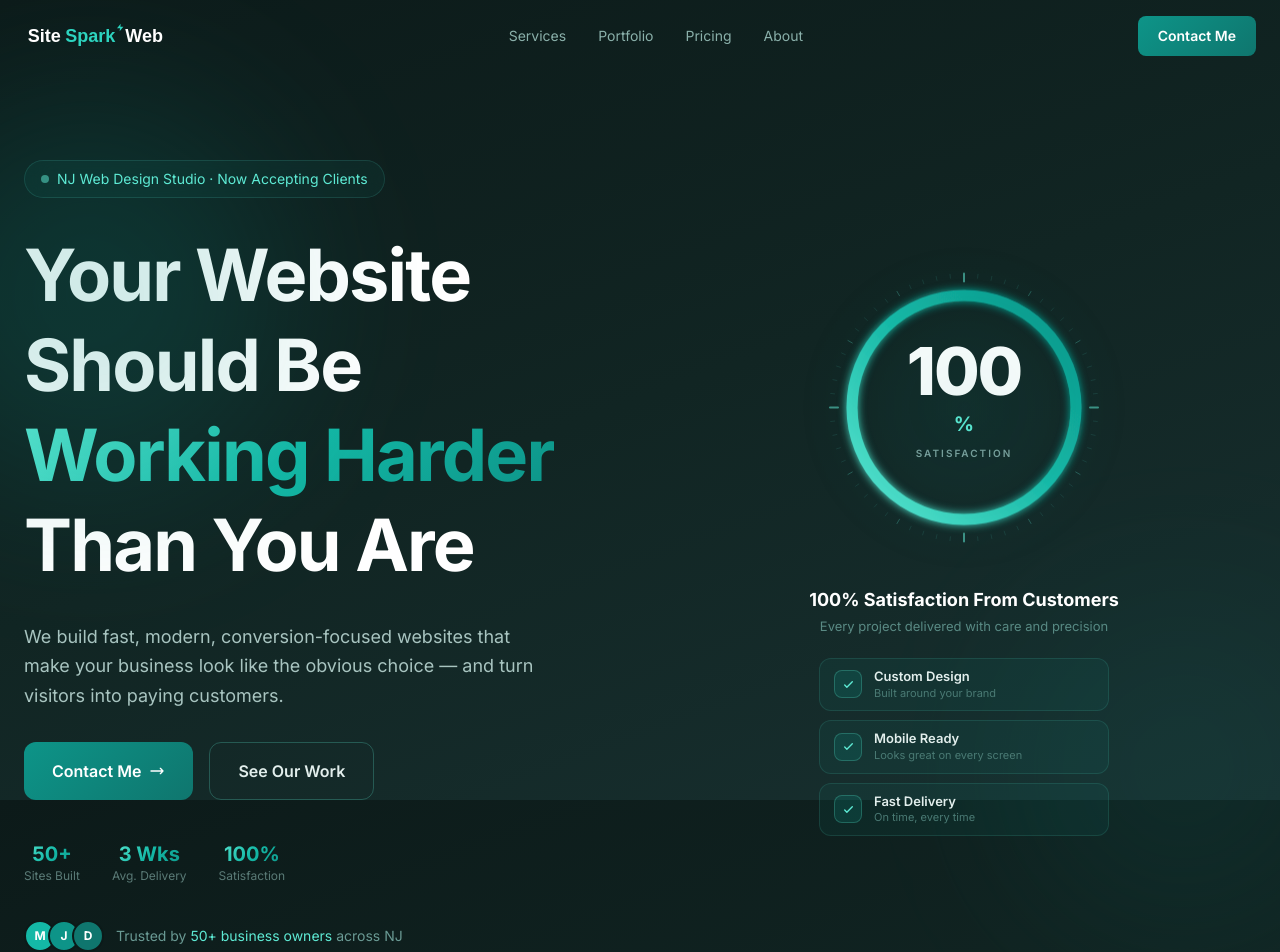
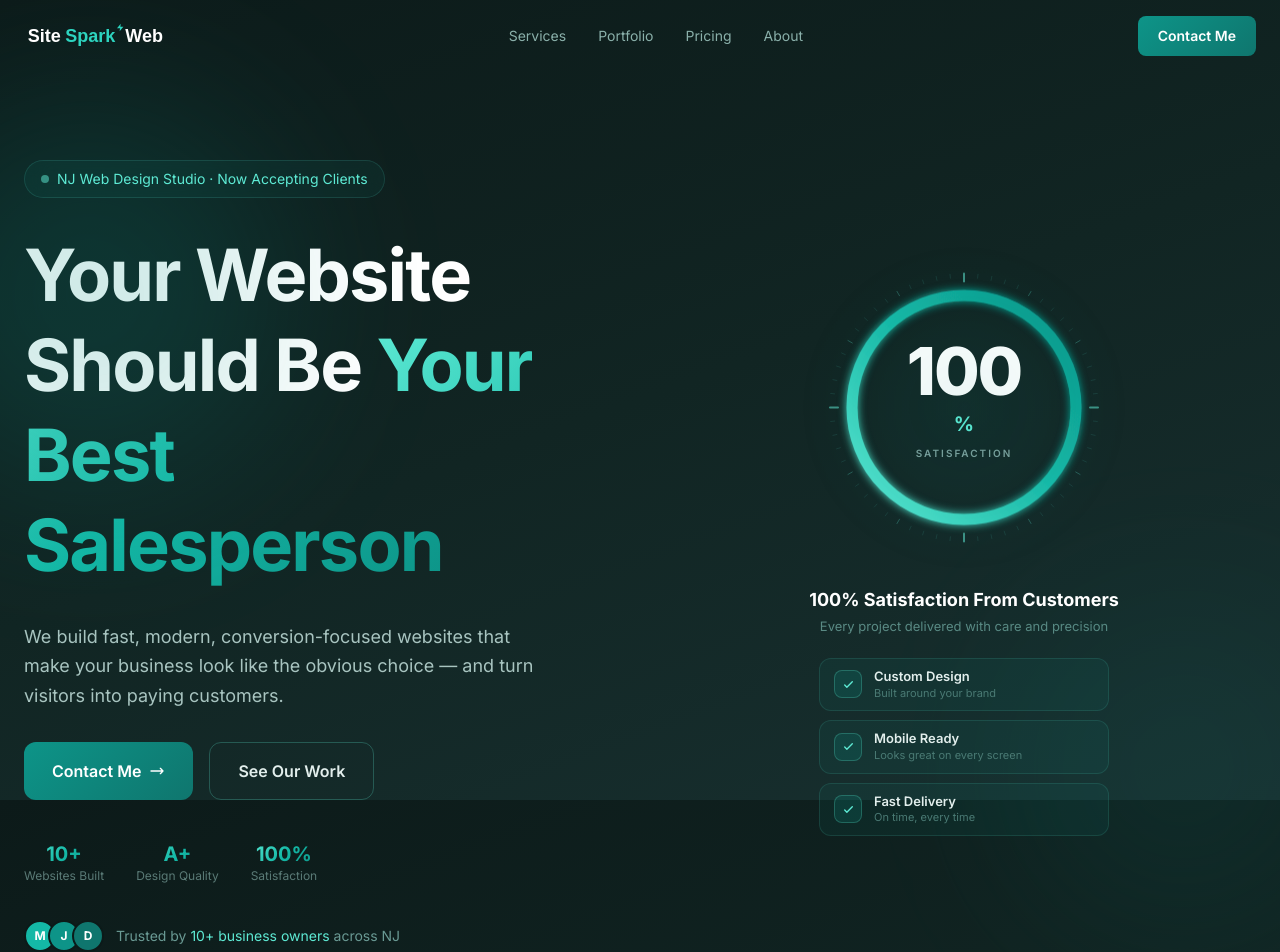
Before and after one commit to seansitesparkweb/sitesparkweb, a React (Vite) app: page / in a window 1280 px wide. Shown: the top 952 px of the page. Built offline with nearby package versions, Linux system fonts and the light colour scheme.

Commit message:
Update stats, hero headline, and agency price reference

```diff
--- a/src/components/About.jsx
+++ b/src/components/About.jsx
@@ -1,5 +1,5 @@
 const stats = [
-  { value: '50+', label: 'Sites Built' },
+  { value: '10+', label: 'Websites Built' },
   { value: '100%', label: 'Client Satisfaction' },
   { value: 'A+', label: 'Design Quality' },
   { value: 'Flexible', label: 'Contracts' },
@@ -25,7 +25,7 @@ export default function About() {
               <span className="gradient-text">That's the Point.</span>
             </h2>
             <p className="text-base leading-relaxed" style={{ color: '#8ab0aa' }}>
-              Big agencies charge $10,000+ and hand your project off to a junior designer you'll never speak to. We work differently. Every project is handled personally — fast communication, real craftsmanship, and a genuine focus on growing your business.
+              Big agencies charge $5,000+ and hand your project off to a junior designer you'll never speak to. We work differently. Every project is handled personally — fast communication, real craftsmanship, and a genuine focus on growing your business.
             </p>
             <p className="text-base leading-relaxed" style={{ color: '#8ab0aa' }}>
               We started SiteSparkWeb because we kept seeing local businesses lose customers to competitors with better-looking websites. A great website shouldn't cost a fortune — it should just work.
--- a/src/components/Hero.jsx
+++ b/src/components/Hero.jsx
@@ -17,8 +17,7 @@ export default function Hero() {
 
           <h1 className="text-4xl sm:text-5xl lg:text-6xl xl:text-7xl font-bold leading-tight tracking-tight text-white">
             Your Website Should Be{' '}
-            <span className="gradient-text">Working Harder</span>{' '}
-            Than You Are
+            <span className="gradient-text">Your Best Salesperson</span>
           </h1>
 
           <p className="text-lg leading-relaxed max-w-lg" style={{ color: '#a8c4c0' }}>
@@ -42,7 +41,7 @@ export default function Hero() {
           </div>
 
           <div className="flex items-center gap-8 pt-2">
-            {[['50+', 'Sites Built'], ['3 Wks', 'Avg. Delivery'], ['100%', 'Satisfaction']].map(([val, label]) => (
+            {[['10+', 'Websites Built'], ['A+', 'Design Quality'], ['100%', 'Satisfaction']].map(([val, label]) => (
               <div key={label} className="text-center">
                 <div className="text-xl font-bold gradient-text">{val}</div>
                 <div className="text-xs" style={{ color: '#5a7a76' }}>{label}</div>
@@ -60,7 +59,7 @@ export default function Hero() {
               ))}
             </div>
             <p className="text-sm" style={{ color: '#6a9a94' }}>
-              Trusted by <span style={{ color: '#5eead4' }}>50+ business owners</span> across NJ
+              Trusted by <span style={{ color: '#5eead4' }}>10+ business owners</span> across NJ
             </p>
           </div>
         </div>
```
